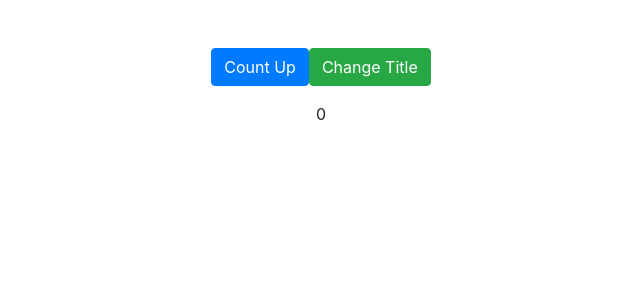
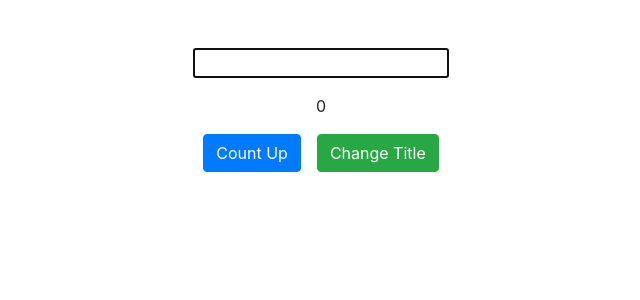
Before and after one commit to Damasy/react-hooks, a React (Create React App) app: page / in a window 1280 px wide. Shown: the top 300 px of the page, without its empty margins (319-959 px from the left). Built offline with nearby package versions, Linux system fonts and the light colour scheme.

Commit message:
useRef hook

```diff
--- a/src/App.js
+++ b/src/App.js
@@ -1,12 +1,20 @@
-import React, { useState, useEffect } from 'react'
+import React, { useState, useEffect, useRef } from 'react'
 
 export default function App() {
   const [counter, setCounter] = useState(0);
   const [title, setTitle] = useState('');
+  const amountRef = useRef();
+  const reachMaxRef = useRef(false);
 
   // method - must bind this context inside constructor to solve this context issue
   function countUp() {
-    setCounter(counter + 1)
+    if(!reachMaxRef.current) {
+      if(counter >= 10) {
+        reachMaxRef.current = true;
+      } else {
+        setCounter(c => c + (+amountRef.current.value || 1));
+      }
+    } else console.log('You have reached max clicks')
   }
 
   function changeTitle() {
@@ -28,11 +36,16 @@ export default function App() {
     document.title = `You clicked ${counter} times`;
   }, [counter])
 
+  useEffect(() => {
+    amountRef.current.focus();
+  })
+
   return (
     <div className="container text-center mt-5">
-      <button className="btn btn-primary" onClick={countUp}>Count Up</button>
-      <button className="btn btn-success" onClick={changeTitle}>Change Title</button>
+      <input ref={amountRef} />
       <div className="mt-3">{counter}</div>
+      <button className="btn btn-primary mx-2 mt-3" onClick={countUp}>Count Up</button>
+      <button className="btn btn-success mx-2 mt-3" onClick={changeTitle}>Change Title</button>
     </div>
   )
 }
```
Also changed, not shown: src/App_class.js (+7 -2 lines), 1 other file (tests, documents, lock files or other folders).
